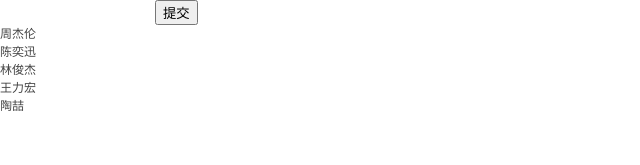
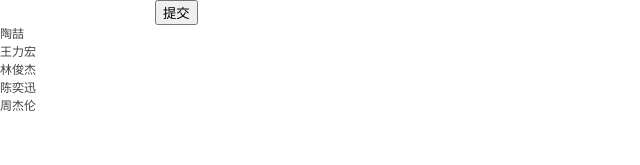
Before and after one commit to auyo18/react-jianshu, a React (Create React App) app: page / in a window 1280 px wide. Shown: the top 165 px of the page, without its empty margins (0-640 px from the left). Built offline with nearby package versions, Linux system fonts and the light colour scheme.

Commit message:
redux-thunk

```diff
--- a/package.json
+++ b/package.json
@@ -6,7 +6,9 @@
     "axios": "^0.18.0",
     "react": "^16.8.6",
     "react-dom": "^16.8.6",
-    "react-scripts": "3.0.1"
+    "react-scripts": "3.0.1",
+    "redux": "4.0.1",
+    "redux-thunk": "^2.3.0"
   },
   "scripts": {
     "start": "react-scripts start",
--- a/src/TodoItem.js
+++ b/src/TodoItem.js
@@ -2,15 +2,15 @@ import React, {Component} from 'react'
 
 class TodoItem extends Component {
   deleteTodo = index => {
+    console.log(index)
     this.props.deleteTodo(index)
   }
 
   shouldComponentUpdate(nextProps, nextState, nextContext) {
-    return nextProps.item !== this.props.item
+    return nextProps.item !== this.props.item || nextProps.index !== this.props.index
   }
 
   render() {
-    console.log('child render')
     let {item, index} = this.props
     return (
         <p onClick={() => {
--- a/src/TodoList.js
+++ b/src/TodoList.js
@@ -1,21 +1,17 @@
 import React, {Component} from 'react'
 import TodoItem from './TodoItem'
-import axios from 'axios'
+import store from './store'
+import actions from './store/actions'
 
 class TodoList extends Component {
   constructor(props) {
     super(props)
-    this.state = {
-      todo: '',
-      list: []
-    }
+    this.state = store.getState()
+    store.subscribe(this.handleChangeStore)
   }
 
   async componentDidMount() {
-    let {data} = await axios.get('./data.json')
-    this.setState(() => ({
-      list: data.data
-    }))
+    store.dispatch(actions.initList())
   }
 
   render() {
@@ -23,9 +19,9 @@ class TodoList extends Component {
         <div>
           <input
               type="text"
-              value={this.state.todo}
+              value={this.state.inputValue}
               onChange={this.changeInput}
-              onKeyDown={this.handleKeyDown} />
+              onKeyDown={this.handleKeyDown}/>
           <button onClick={this.handleClick}>提交</button>
           <div className="list">
             {
@@ -37,15 +33,21 @@ class TodoList extends Component {
   }
 
   getTodoItem = () => {
-    return this.state.list.map(item => <TodoItem key={item} item={item} deleteTodo={this.deleteTodo} />)
+    let ret = []
+    for (let i = this.state.list.length - 1; i >= 0; i--) {
+      ret.push(<TodoItem
+          key={this.state.list[i]}
+          item={this.state.list[i]}
+          index={i}
+          deleteTodo={this.deleteTodo}/>)
+    }
+    return ret
   }
 
   changeInput = e => {
-    let todo = e.target.value
-    if (!todo) return
-    this.setState(() => ({
-      todo
-    }))
+    let inputValue = e.target.value
+    if (!inputValue) return
+    store.dispatch(actions.changeInputValue(inputValue))
   }
   handleKeyDown = e => {
     if (e.nativeEvent.keyCode !== 13) return
@@ -55,18 +57,14 @@ class TodoList extends Component {
     this.setList()
   }
   setList = () => {
-    if (!this.state.todo) return
-    this.setState(state => ({
-      todo: '',
-      list: [state.todo, ...state.list]
-    }))
+    if (!this.state.inputValue) return
+    store.dispatch(actions.changeList())
   }
   deleteTodo = index => {
-    let list = this.state.list.slice()
-    list.splice(index, 1)
-    this.setState(() => ({
-      list
-    }))
+    store.dispatch(actions.deleteTodo(index))
+  }
+  handleChangeStore = () => {
+    this.setState(store.getState())
   }
 }
 
--- /dev/null
+++ b/src/store/actions.js
@@ -0,0 +1,33 @@
+import types from './types'
+import axios from "axios"
+
+const actions = {
+  initList() {
+    return async dispatch => {
+      let {data} = await axios.get('./data.json')
+      dispatch({
+        type: types.INIT_LIST,
+        list: data.data
+      })
+    }
+  },
+  changeInputValue(inputValue) {
+    return {
+      type: types.CHANGE_INPUT_VALUE,
+      inputValue
+    }
+  },
+  changeList() {
+    return {
+      type: types.CHANG_LIST
+    }
+  },
+  deleteTodo(index) {
+    return {
+      type: types.DELETE_TODO,
+      index
+    }
+  }
+}
+
+export default actions
--- /dev/null
+++ b/src/store/index.js
@@ -0,0 +1,15 @@
+import {createStore, applyMiddleware, compose} from 'redux'
+import thunk from 'redux-thunk'
+import reducer from './reducer'
+
+const composeEnhancers =
+    window.__REDUX_DEVTOOLS_EXTENSION_COMPOSE__ ?
+        window.__REDUX_DEVTOOLS_EXTENSION_COMPOSE__({}) : compose
+const enhancer = composeEnhancers(
+    applyMiddleware(thunk),
+    // other store enhancers if any
+)
+
+const store = createStore(reducer, enhancer)
+
+export default store
--- /dev/null
+++ b/src/store/reducer.js
@@ -0,0 +1,27 @@
+import types from './types'
+
+const defaultState = {
+  inputValue: '',
+  list: []
+}
+
+export default (state = defaultState, action) => {
+  let newState = {...state}
+  switch (action.type) {
+    case types.INIT_LIST:
+      newState.list = action.list
+      return newState
+    case types.CHANGE_INPUT_VALUE:
+      newState.inputValue = action.inputValue
+      return newState
+    case types.CHANG_LIST:
+      newState.list.push(newState.inputValue)
+      newState.inputValue = ''
+      return newState
+    case types.DELETE_TODO:
+      newState.list.splice(action.index, 1)
+      return newState
+    default:
+      return state
+  }
+}
--- /dev/null
+++ b/src/store/types.js
@@ -0,0 +1,8 @@
+const types = {
+  INIT_LIST: 'INIT_LIST',
+  CHANGE_INPUT_VALUE: 'CHANGE_INPUT_VALUE',
+  CHANG_LIST: 'CHANG_LIST',
+  DELETE_TODO: 'DELETE_TODO'
+}
+
+export default types
```
Also changed, not shown: 1 other file (tests, documents, lock files or other folders).
